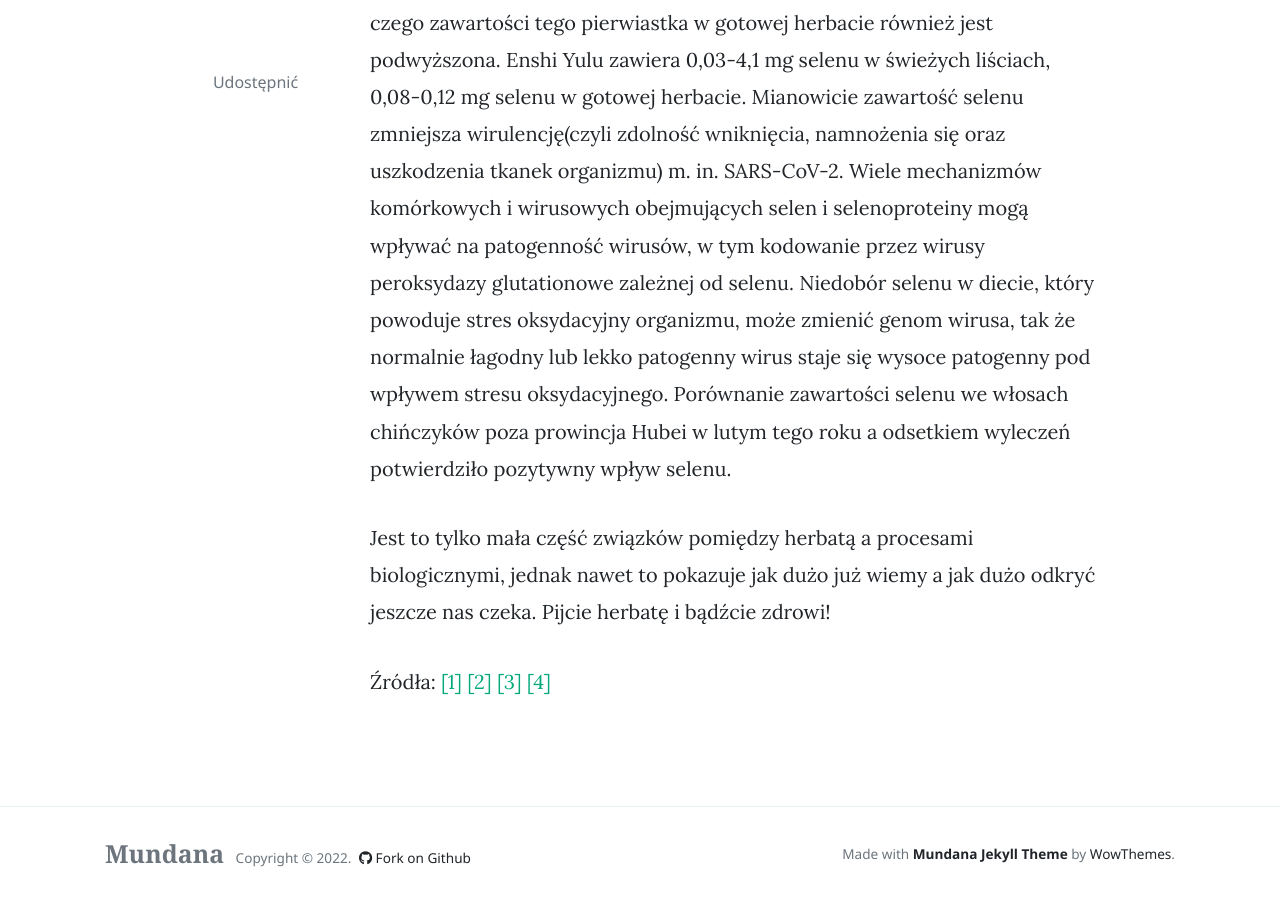
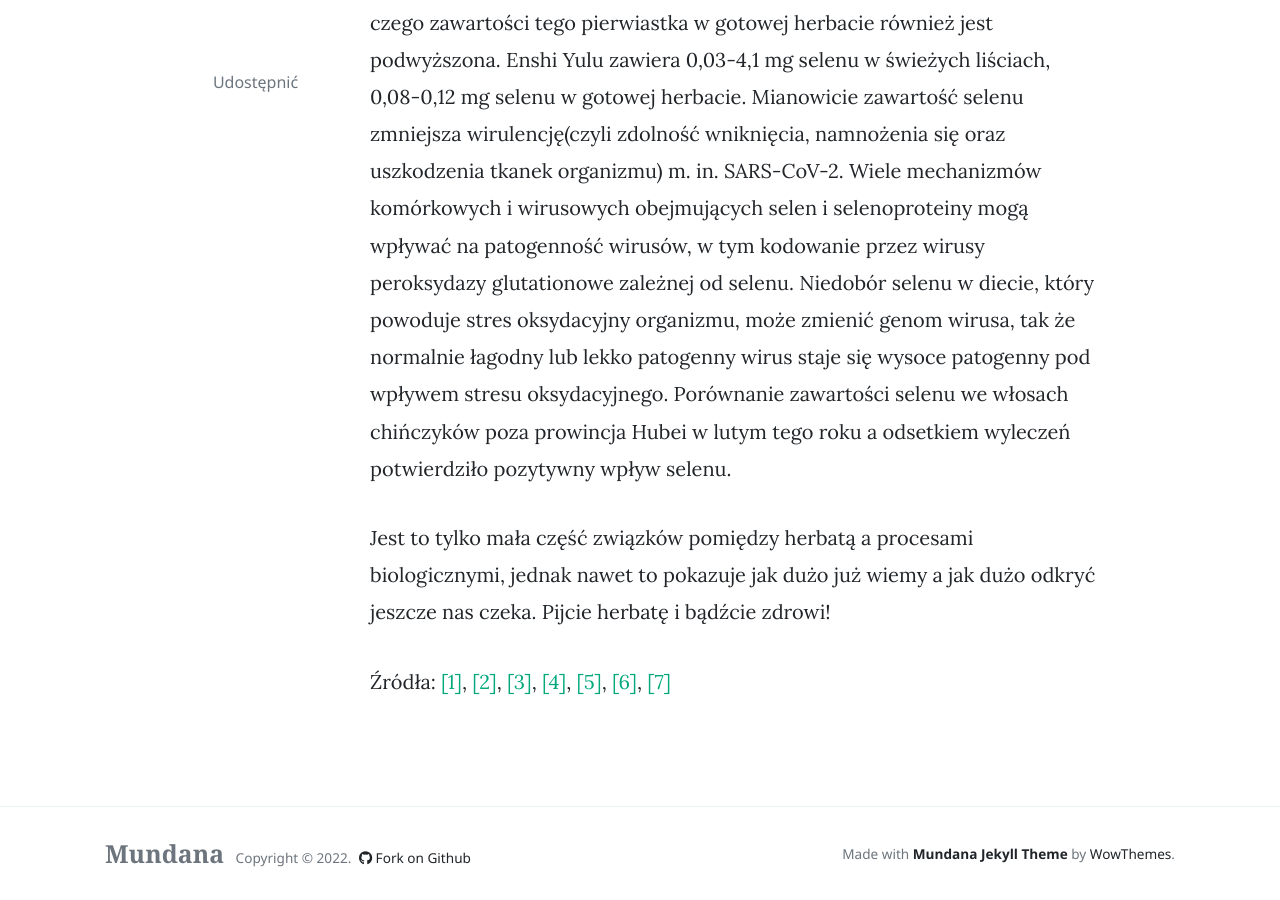
Before and after one commit to asiomchen/asiomchen.github.io, a Jekyll site: the page built from _posts/2020-11-15-herbata-kontra-covid-19.md, in a window 1280 px wide and 900 px high, scrolled down 3674 px. Built offline with Jekyll 4.4.1, drawn with Linux system fonts in a browser that asks for light colours; nearby versions of some CDN libraries; comment, search, counter and statistics services are not loaded.

Commit message:
Update 2020-11-15-herbata-kontra-covid-19.md

```diff
--- a/_posts/2020-11-15-herbata-kontra-covid-19.md
+++ b/_posts/2020-11-15-herbata-kontra-covid-19.md
@@ -22,7 +22,10 @@ Najbardziej interesujący, z mojego punktu widzenia, jest przypadek zielonej her
 Jest to tylko mała część związków pomiędzy herbatą a procesami biologicznymi, jednak nawet to pokazuje jak dużo już wiemy a jak dużo odkryć jeszcze nas czeka. Pijcie herbatę i bądźcie zdrowi!
 
 Źródła:
-[[1]](https://www.ncbi.nlm.nih.gov/pmc/articles/PMC7499281/)
-[[2]](https://www.ncbi.nlm.nih.gov/pmc/articles/PMC7367004/)
-[[3]](https://pubmed.ncbi.nlm.nih.gov/31487871/)
-[[4]](https://www.ncbi.nlm.nih.gov/pmc/articles/PMC7332865/)
+[[1]](https://www.ncbi.nlm.nih.gov/pmc/articles/PMC7499281/),
+[[2]](https://www.ncbi.nlm.nih.gov/pmc/articles/PMC7367004/),
+[[3]](https://pubmed.ncbi.nlm.nih.gov/31487871/),
+[[4]](https://www.ncbi.nlm.nih.gov/pmc/articles/PMC7332865/),
+[[5]](https://baike.baidu.com/item/恩施玉露),
+[[6]](https://onlinelibrary.wiley.com/doi/full/10.1002/jmv.25761?fbclid=IwAR1-ox3hIV5KUALJu5Fj1nO1kRqF0QDhN4eR3xB9XiHw7qawW3g5Z9NHhJ8),
+[[7]](https://www.ncbi.nlm.nih.gov/pmc/articles/PMC7367004/?fbclid=IwAR2mDCOeaxIfYxvaV9Wa48nkoAciEeXGmfd4B3DTMQUd9RcHFp6KSMN2pxI)
```
